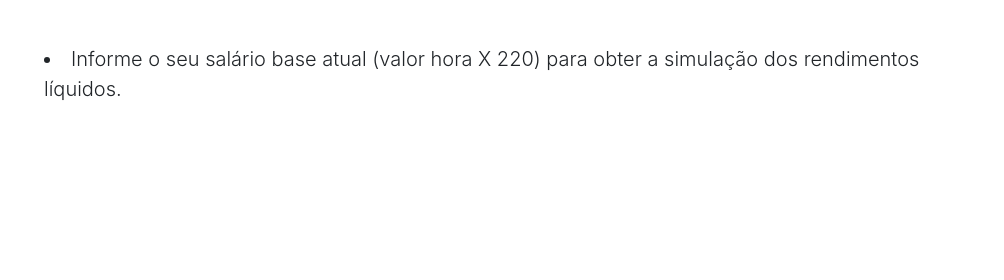
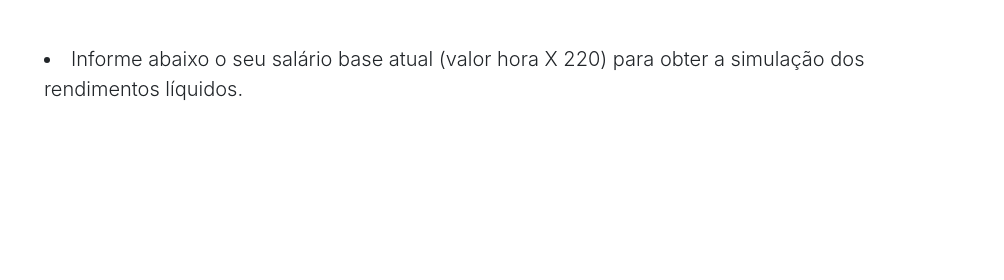
Before and after one commit to MatheusCbrl/MarcoSuspensao, a website with bundled scripts: page index.html in a window 1280 px wide. Shown: the part 406-686 px from the top of the page, 276-1280 px from the left. Built offline with nearby package versions, Linux system fonts and the light colour scheme; a web font is replaced by a local one.

Commit message:
Update index.html

```diff
--- a/index.html
+++ b/index.html
@@ -134,7 +134,7 @@ var calc = function(){
         </h1>
         <div class="subheading mb-5">SIMULADOR DE BENEFÍCIO PARA SUSPENSÃO DO CONTRATO DE TRABALHO CONFORME MP 936/20
         </div>
-        <li  class="lead mb-2"> Informe o seu salário base atual (valor hora X 220) para obter a simulação dos rendimentos líquidos.</li>
+        <li  class="lead mb-2"> Informe abaixo o seu salário base atual (valor hora X 220) para obter a simulação dos rendimentos líquidos.</li>
 	<!--
         <div class="social-icons">
           <a href="#">
```
